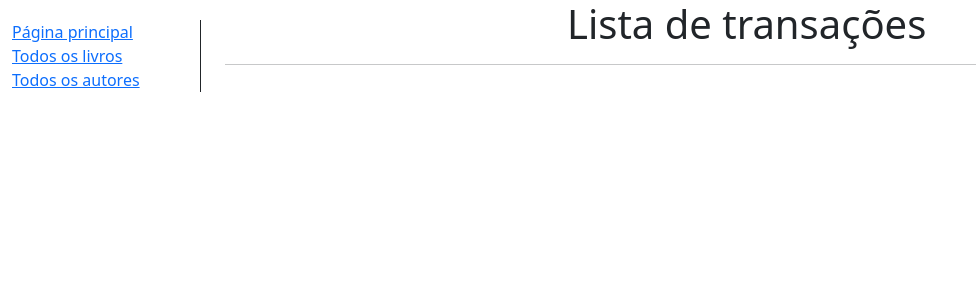
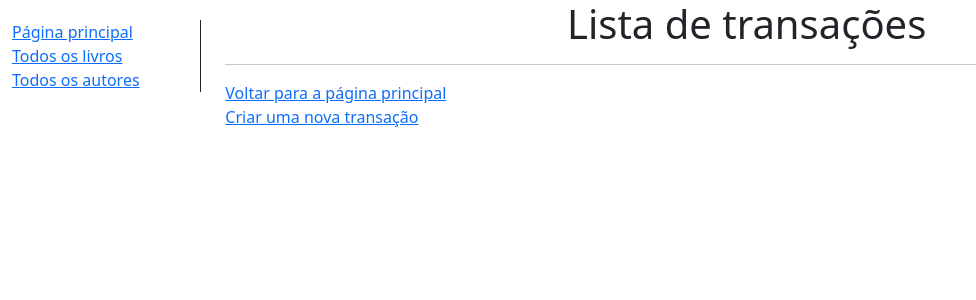
Before and after one commit to abispo/curso-python-proway-20220702, a Django app: template modulo003-python-web/20221105_aula09/users/templates/transactions/index.html in a window 1280 px wide. Shown: the top 300 px of the page, without its empty margins (0-976 px from the left). Run offline with Django 4.2, Linux system fonts and the light colour scheme; the template is opened without the code that fills it, so the values that code supplies are empty.

Commit message:
Arquivos aula 09 web

```diff
--- a/modulo003-python-web/20221105_aula09/users/templates/transactions/index.html
+++ b/modulo003-python-web/20221105_aula09/users/templates/transactions/index.html
@@ -20,4 +20,17 @@
             </div>
         </div>
     {% endfor %}
+
+    <div>
+        <div class="row-mt-3">
+            <div class="col">
+                <a href="{% url 'users:index' %}">Voltar para a página principal</a>
+            </div>
+        </div>
+        <div class="row-mt-3">
+            <div class="col">
+                <a href="{% url 'users:create_transaction' %}">Criar uma nova transação</a>
+            </div>
+        </div>
+    </div>
 {% endblock %}
```
